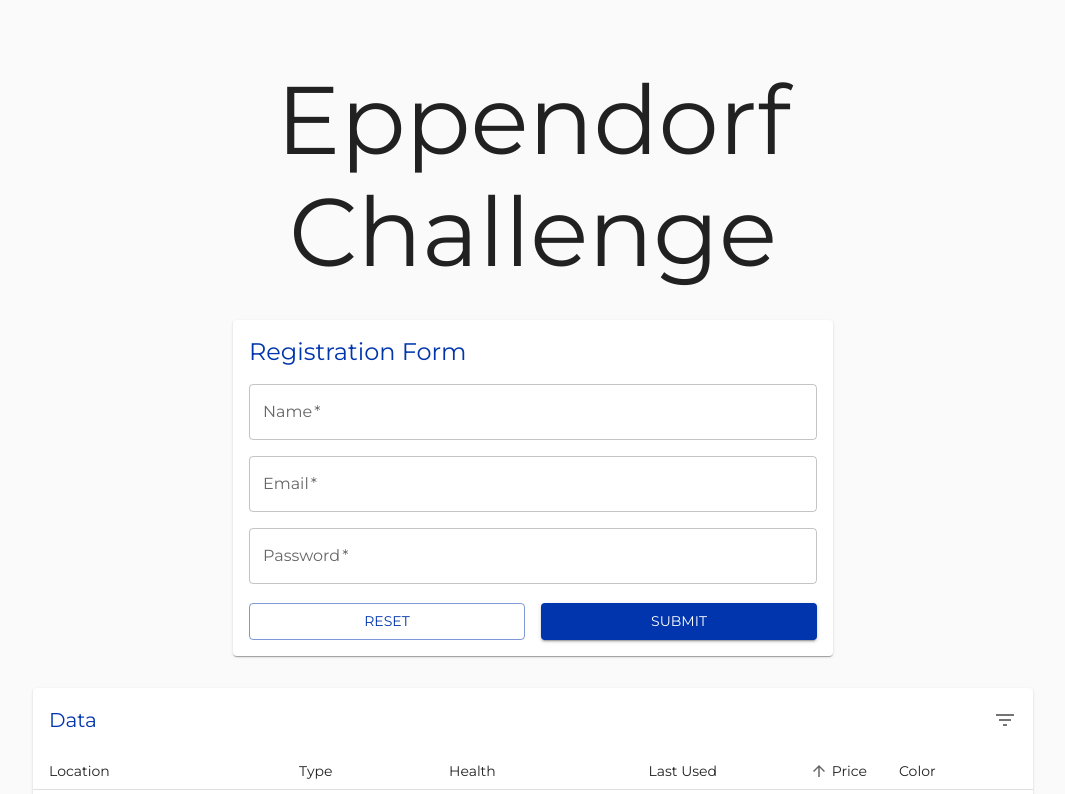
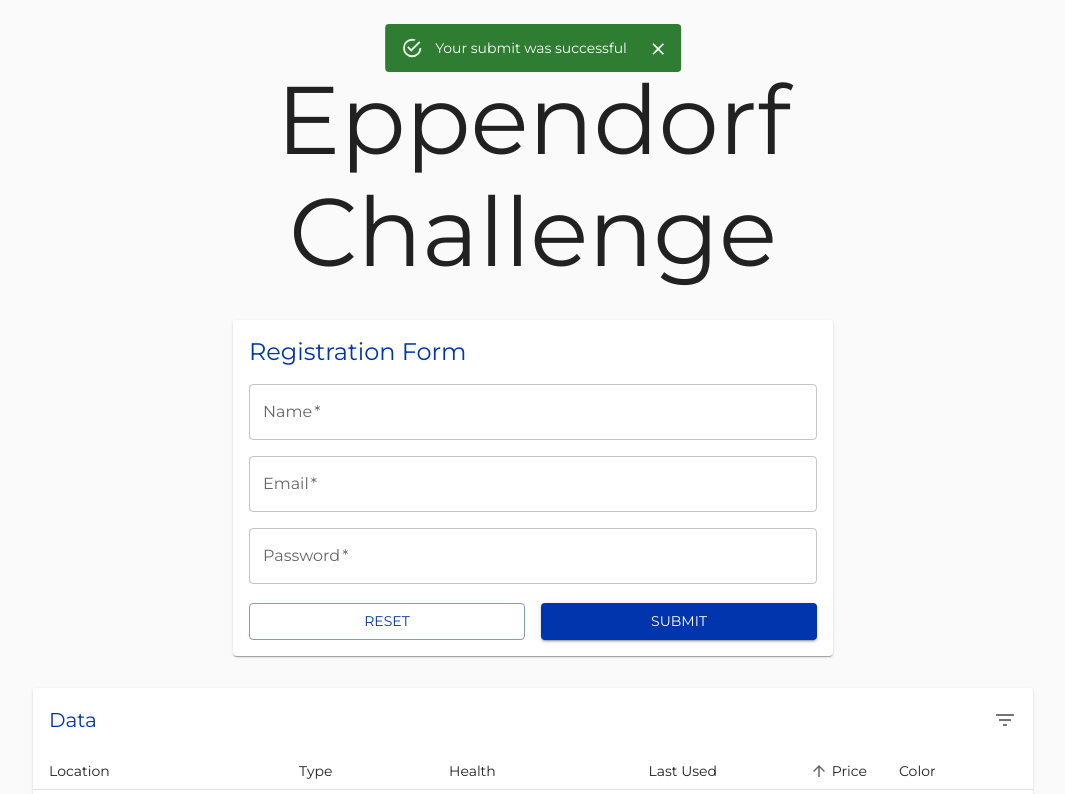
Before and after one commit to goetmar/eppendorf-challenge, a React (Vite) app: page / in a window 1280 px wide. Shown: the top 794 px of the page, without its empty margins (107-1172 px from the left). Built offline with nearby package versions, Linux system fonts and the light colour scheme.

Commit message:
chore(form): add alert on submit

```diff
--- a/src/components/RegistrationForm.tsx
+++ b/src/components/RegistrationForm.tsx
@@ -1,4 +1,12 @@
-import { Button, Grid, Paper, Typography } from "@mui/material";
+import {
+  Alert,
+  Button,
+  Grid,
+  Paper,
+  Snackbar,
+  SnackbarCloseReason,
+  Typography,
+} from "@mui/material";
 import { useState } from "react";
 import { FormField, FormFieldState } from "../types";
 import { FormFieldInput } from "./FormFieldInput";
@@ -83,6 +91,7 @@ const defaultFormState: Record<string, FormFieldState> = createDefaultFormState(
 
 export const RegistrationForm = () => {
   const [formValues, setFormValues] = useState(defaultFormState);
+  const [openAlert, setOpenAlert] = useState(true);
 
   const handleChange = (event: React.ChangeEvent<HTMLInputElement>) => {
     const { id, value } = event.target;
@@ -140,7 +149,18 @@ export const RegistrationForm = () => {
     const isValid = validateFields();
     if (isValid) {
       resetFormValues();
+      setOpenAlert(true);
     }
+  };
+
+  const handleCloseAlert = (
+    _event: React.SyntheticEvent | Event,
+    reason?: SnackbarCloseReason
+  ) => {
+    if (reason === "clickaway") {
+      return;
+    }
+    setOpenAlert(false);
   };
 
   return (
@@ -185,6 +205,21 @@ export const RegistrationForm = () => {
           </Grid>
         </Grid>
       </form>
+      <Snackbar
+        anchorOrigin={{ vertical: "top", horizontal: "center" }}
+        open={openAlert}
+        autoHideDuration={6000}
+        onClose={handleCloseAlert}
+      >
+        <Alert
+          onClose={handleCloseAlert}
+          severity="success"
+          variant="filled"
+          sx={{ width: "100%" }}
+        >
+          Your submit was successful
+        </Alert>
+      </Snackbar>
     </Paper>
   );
 };
```
